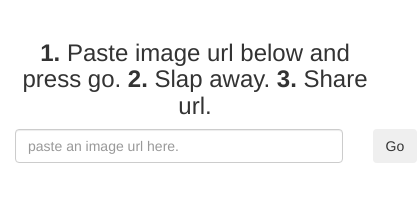
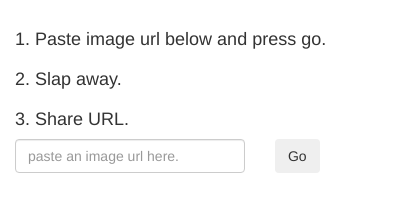
Before and after one commit to ajalmaguer/high-five, a plain HTML site: page index.html in a window 390 px wide. Shown: the whole page, 417 px wide, since content can reach past the window. Drawn offline with nearby package versions, Linux system fonts and the light colour scheme.

Commit message:
responsiveness

```diff
--- a/index.html
+++ b/index.html
@@ -26,19 +26,21 @@
     <br>
     <div class="container">
       <div class="row">
-        <div class="col-xs-12 text-center">
-          <h3>
-            <b>1.</b> Paste image url below and press go.
-            <b>2.</b> Slap away.
-            <b>3.</b> Share url.
-          </h3>
+        <div class="col-xs-12 col-sm-4">
+          <h4>1. Paste image url below and press go.</h4>
+        </div>
+        <div class="col-xs-12 col-sm-4">
+          <h4>2. Slap away.</h4>
+        </div>
+        <div class="col-xs-12 col-sm-4">
+          <h4>3. Share URL.</h4>
         </div>
       </div>
       <div class="row">
-        <div class="col-xs-11">
+        <div class="col-xs-8">
           <input type="text" class="form-control" placeholder="paste an image url here.">
         </div>
-        <div class="col-xs-1">
+        <div class="col-xs-4">
           <button id="go" class="btn">Go</button>
         </div>
       </div>
```
